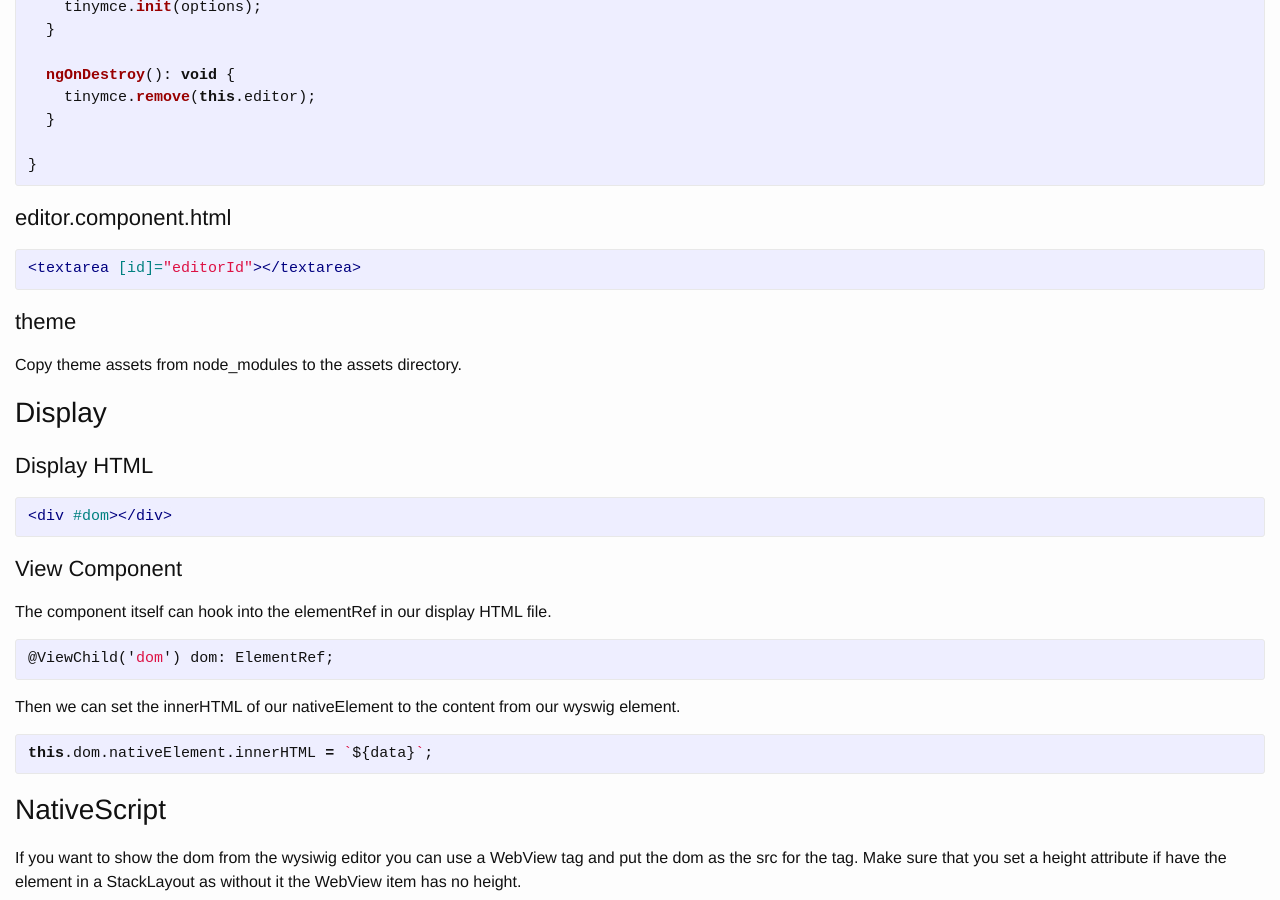
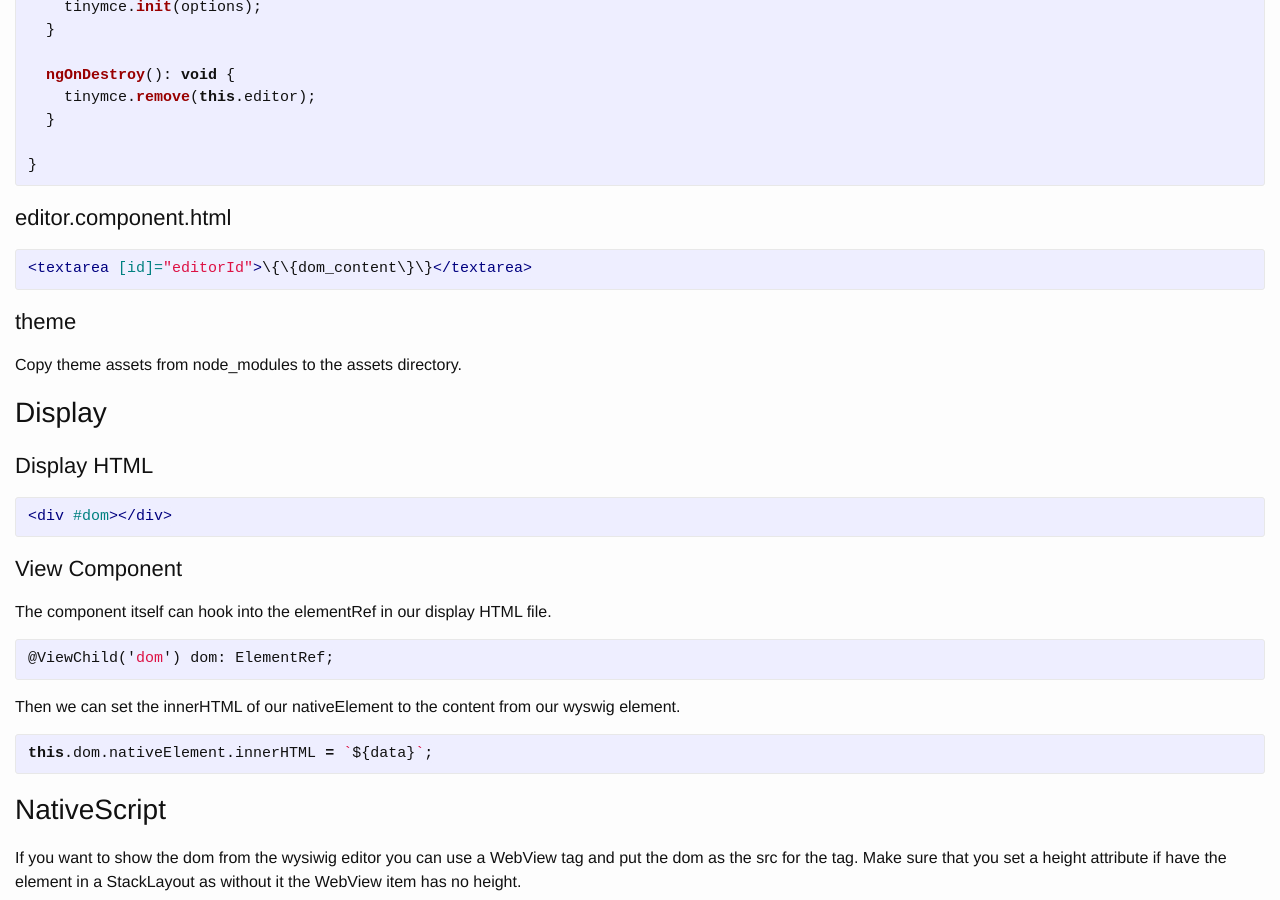
Before and after one commit to zackarychapple/zackarychapple.github.io, a Jekyll site: the page built from _posts/2016-12-01-angular2-wysiwig.markdown, in a window 1280 px wide and 900 px high, scrolled down 1553 px. Built offline with Jekyll 4.4.1, drawn with Linux system fonts in a browser that asks for light colours.

```diff
--- a/_posts/2016-12-01-angular2-wysiwig.markdown
+++ b/_posts/2016-12-01-angular2-wysiwig.markdown
@@ -82,7 +82,7 @@ export class WysiwygEditorComponent implements AfterViewInit, OnDestroy {
 ### editor.component.html
 
 {% highlight html %}
-<textarea [id]="editorId">{{dom_content}}</textarea>
+<textarea [id]="editorId">\{\{dom_content\}\}</textarea>
 {% endhighlight %}
 
 ### theme
```
